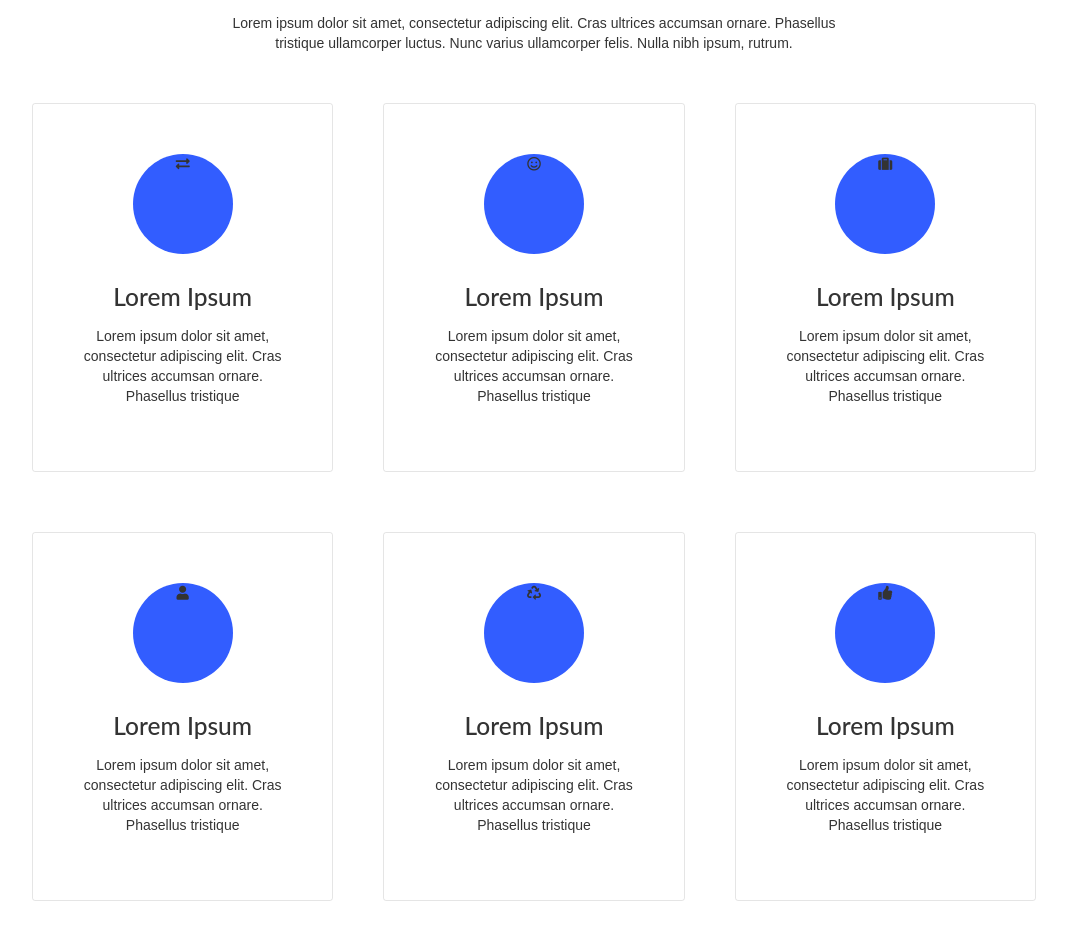
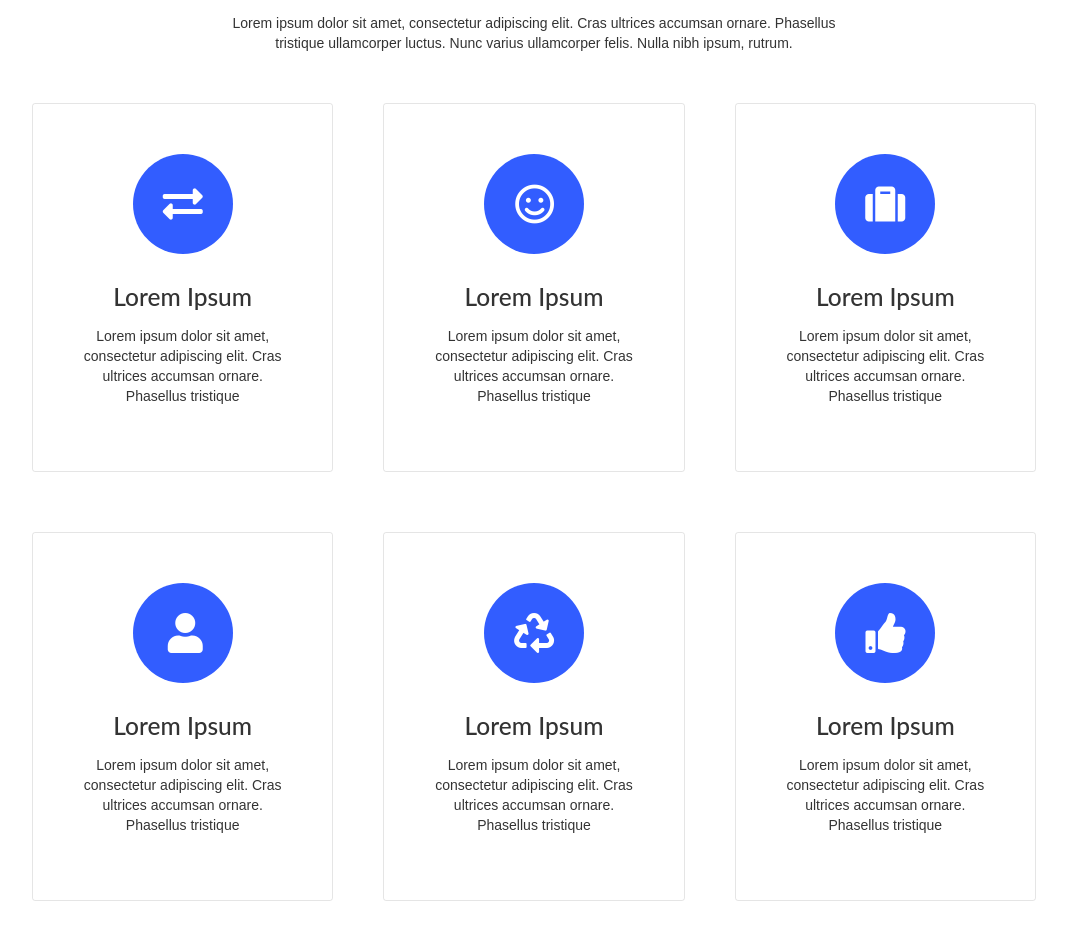
Before and after one commit to pinklightsaber/di-buffala, a plain HTML site: page index.html in a window 1280 px wide. Shown: the part 1365-2304 px from the top of the page, without its empty margins (106-1173 px from the left). Drawn offline with nearby package versions, Linux system fonts and the light colour scheme.

Commit message:
segunda update

```diff
--- a/index.html
+++ b/index.html
@@ -71,8 +71,8 @@
     <div class="row">
       <div class="col-lg-4 col-md-6 col-sm-12">
         <div class="features__inner">
-          <div class="features__inner-icon">
-            <i class="fas fa-exchange-alt"></i>
+          <div class="features__inner-icon ">
+            <i class="fas fa-exchange-alt svg-inline--fa"></i>
           </div>
           <h3>Lorem Ipsum</h3>
           <p>Lorem ipsum dolor sit amet, consectetur adipiscing elit. Cras ultrices accumsan ornare. Phasellus tristique</p>
@@ -81,7 +81,7 @@
       <div class="col-lg-4 col-md-6 col-sm-12">
         <div class="features__inner">
           <div class="features__inner-icon">
-             <i class="far fa-smile"></i>
+             <i class="far fa-smile svg-inline--fa"></i>
           </div>
           <h3>Lorem Ipsum</h3>
           <p>Lorem ipsum dolor sit amet, consectetur adipiscing elit. Cras ultrices accumsan ornare. Phasellus tristique</p>
@@ -90,7 +90,7 @@
       <div class="col-lg-4 col-md-6 col-sm-12">
         <div class="features__inner">
           <div class="features__inner-icon">
-            <i class="fas fa-suitcase"></i>
+            <i class="fas fa-suitcase svg-inline--fa"></i>
           </div>
           <h3>Lorem Ipsum</h3>
           <p>Lorem ipsum dolor sit amet, consectetur adipiscing elit. Cras ultrices accumsan ornare. Phasellus tristique</p>
@@ -99,7 +99,7 @@
       <div class="col-lg-4 col-md-6 col-sm-12">
         <div class="features__inner">
           <div class="features__inner-icon">
-            <i class="fas fa-user"></i>
+            <i class="fas fa-user svg-inline--fa"></i>
           </div>
           <h3>Lorem Ipsum</h3>
           <p>Lorem ipsum dolor sit amet, consectetur adipiscing elit. Cras ultrices accumsan ornare. Phasellus tristique</p>
@@ -108,7 +108,7 @@
       <div class="col-lg-4 col-md-6 col-sm-12">
         <div class="features__inner">
           <div class="features__inner-icon">
-            <i class="fas fa-recycle"></i>
+            <i class="fas fa-recycle svg-inline--fa"></i>
           </div>
           <h3>Lorem Ipsum</h3>
           <p>Lorem ipsum dolor sit amet, consectetur adipiscing elit. Cras ultrices accumsan ornare. Phasellus tristique</p>
@@ -117,7 +117,7 @@
       <div class="col-lg-4 col-md-6 col-sm-12">
         <div class="features__inner">
           <div class="features__inner-icon">
-            <i class="fa far fa-thumbs-up"></i>
+            <i class="fa far fa-thumbs-up svg-inline--fa"></i>
           </div>
           <h3>Lorem Ipsum</h3>
           <p>Lorem ipsum dolor sit amet, consectetur adipiscing elit. Cras ultrices accumsan ornare. Phasellus tristique</p>
```
